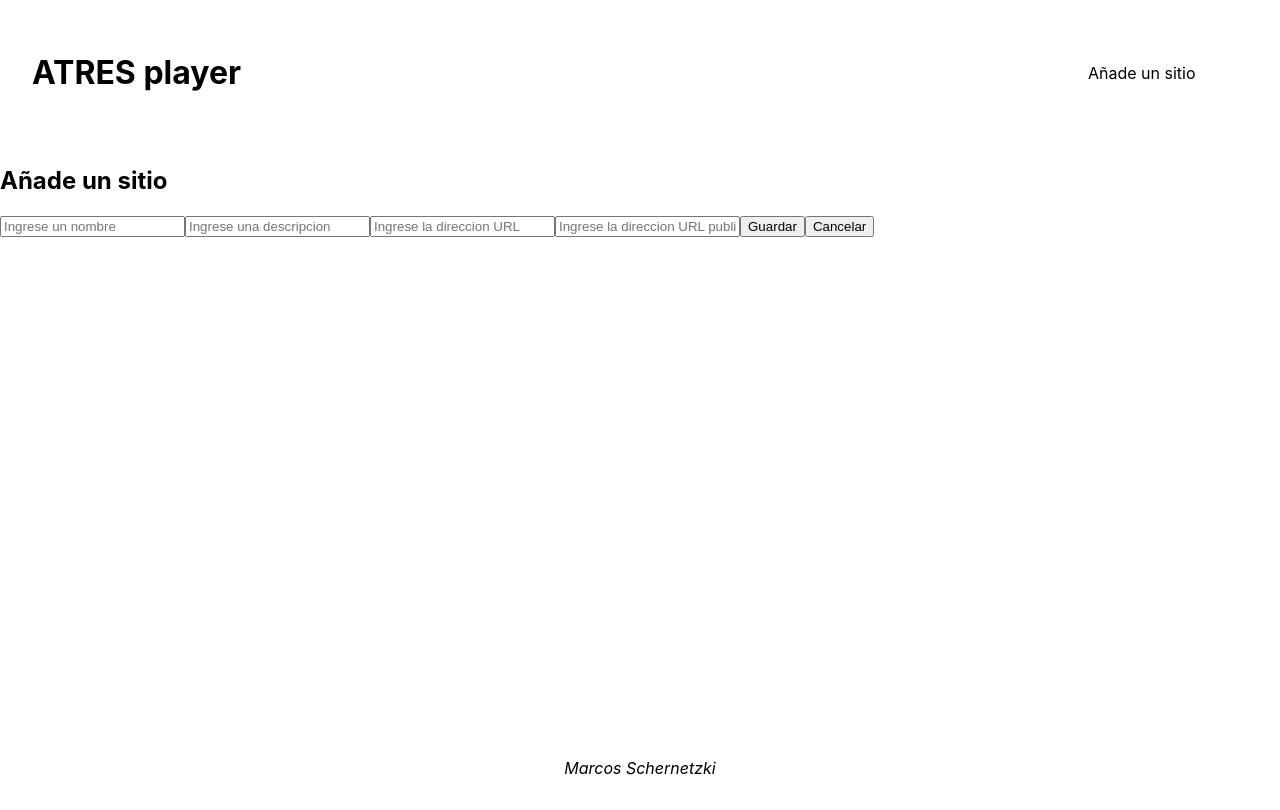
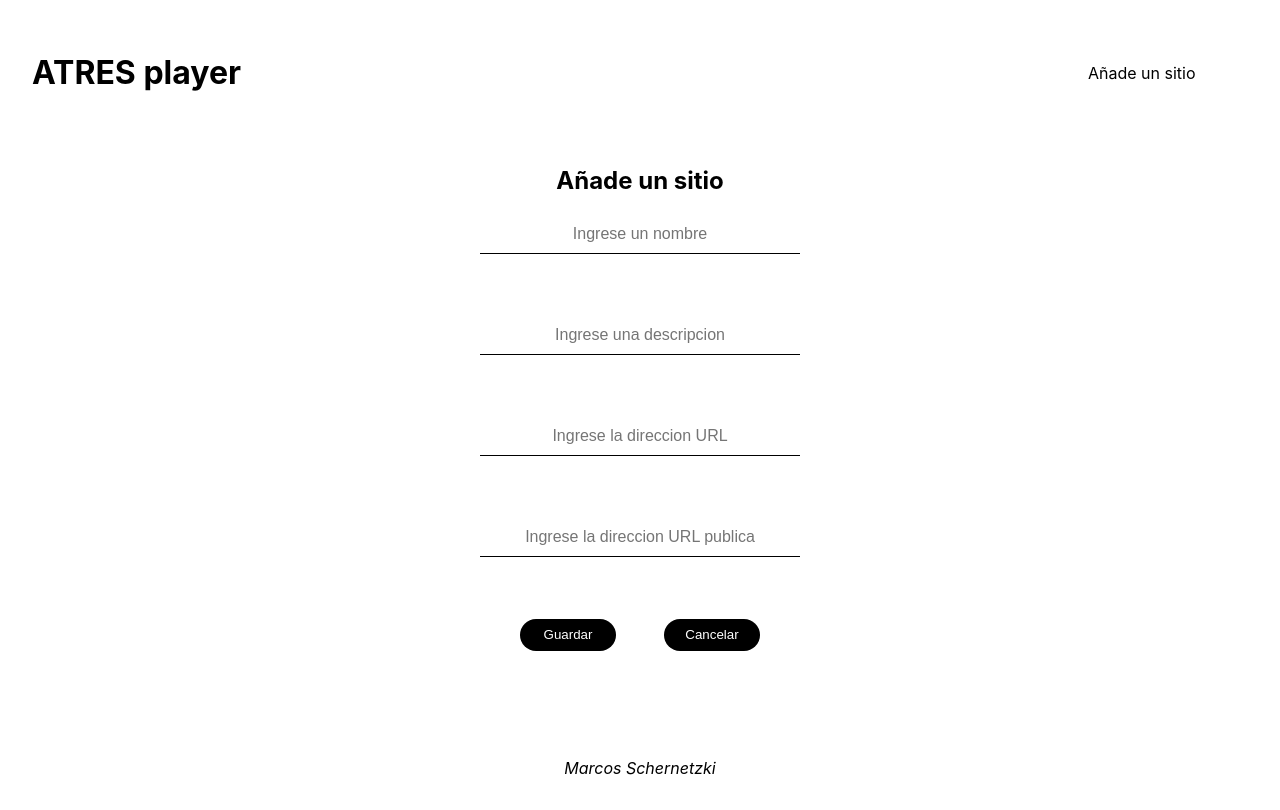
Before and after one commit to MarcoSchernetzki/Prueba-tecnica-marcos-schernetzki, a React (Create React App) app: page /create in a window 1280 px wide. Built offline with nearby package versions, Linux system fonts and the light colour scheme.

Commit message:
Add create css module

```diff
--- /dev/null
+++ b/src/features/pages/createPage/create.module.css
@@ -0,0 +1,42 @@
+.container_form {
+    display: flex;
+    min-width: 9rem;
+    flex-direction: column;
+    justify-content: center;
+    align-items: center;
+    gap: 2rem;
+}
+
+.form_tittle {
+    display: flex;
+    justify-content: center;
+}
+
+input {
+    display: flex;
+    justify-content: center;
+    text-align: center;
+    width: 20rem;
+    padding: 10px 0;
+    font-size: 16px;
+    margin-bottom: 30px;
+    border: none;
+    border-bottom: 1px solid rgb(0, 0, 0);
+    background: transparent;
+    cursor: text;
+}
+
+.form_button {
+    width: 6rem;
+    height: 2rem;
+    color: white;
+    background:rgb(0, 0, 0);
+    border-radius: 50px;
+    border: none;
+    cursor: pointer;
+    gap: 1rem;
+}
+.container_form_button{
+    display: flex;
+    gap: 3rem;
+}
--- a/src/features/pages/createPage/createForm/createForm.jsx
+++ b/src/features/pages/createPage/createForm/createForm.jsx
@@ -1,6 +1,7 @@
 import { useState } from "react";
 import { useNavigate } from "react-router-dom";
 import { useSite } from "../../../site/hook/useSite";
+import Style from "../create.module.css";
 
 export function CreateForm() {
     const navigate = useNavigate();
@@ -29,7 +30,7 @@
 
     return (
         <div>
-            <form onSubmit={handleAddSubmit}>
+            <form className={Style.container_form} onSubmit={handleAddSubmit}>
                 <label>
                     <input
                         type="text"
@@ -64,9 +65,12 @@
                     />
                 </label>
 
-                <label>
-                    <button type="submit">Guardar</button>
+                <label className={Style.container_form_button}>
+                    <button className={Style.form_button} type="submit">
+                        Guardar
+                    </button>
                     <button
+                        className={Style.form_button}
                         onClick={() => {
                             navigate("");
                         }}
--- a/src/features/pages/createPage/createPage.jsx
+++ b/src/features/pages/createPage/createPage.jsx
@@ -1,9 +1,10 @@
 import { CreateForm } from "./createForm/createForm";
+import Style from "./create.module.css";
 
 export function CreatePage() {
     return (
         <>
-            <h2>Añade un sitio</h2>
+            <h2 className={Style.form_tittle}>Añade un sitio</h2>
             <div>
                 <CreateForm />
             </div>
--- a/src/features/pages/homePage/homePage.jsx
+++ b/src/features/pages/homePage/homePage.jsx
@@ -25,7 +25,7 @@
                                         Detalles
                                     </button>
                                     <button
-                                        className={Style.car_button}
+                                        className={Style.card_button}
                                         onClick={() => {
                                             handleDelete(item._id);
                                         }}
--- a/src/features/pages/homePage/homePage.module.css
+++ b/src/features/pages/homePage/homePage.module.css
@@ -38,7 +38,7 @@
     color: white;
 }
 
-.car_button:hover {
+.card_button:hover {
     background: white;
     color: rgb(255, 98, 98);
 }
```
